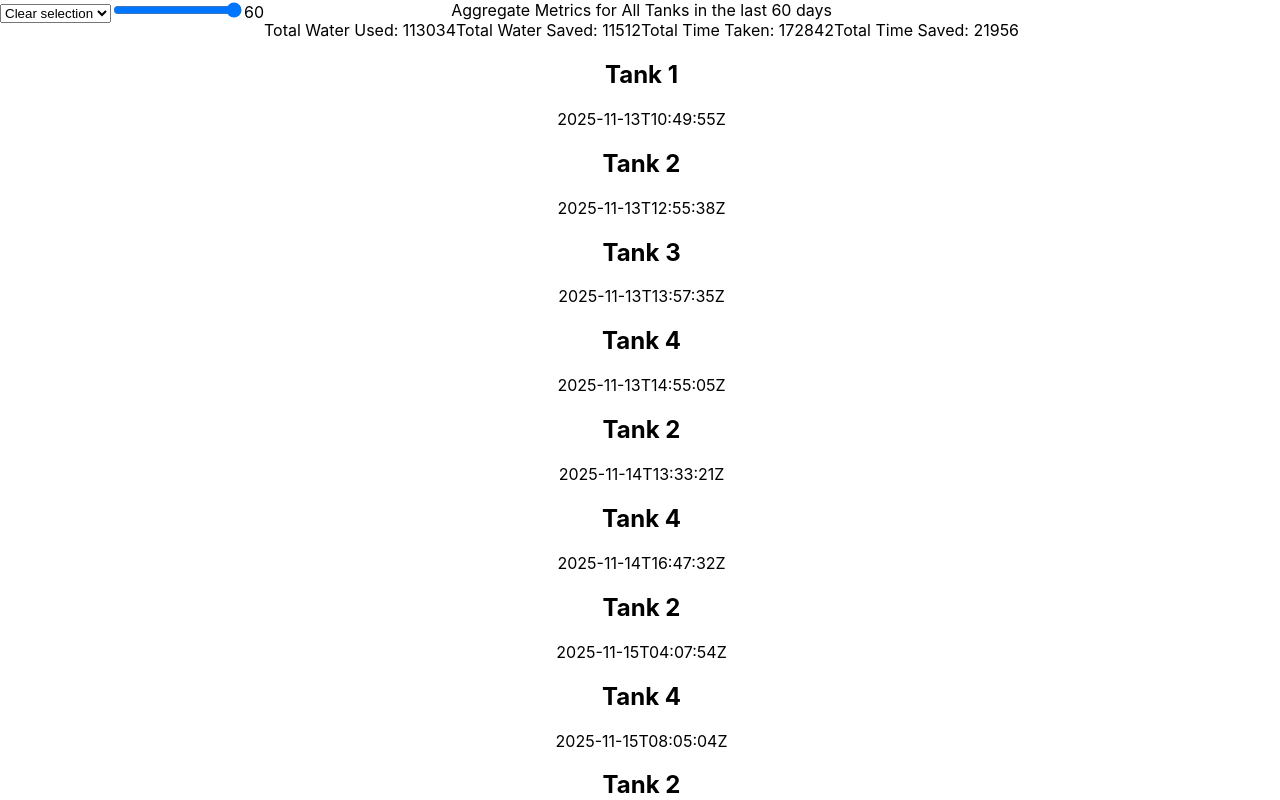
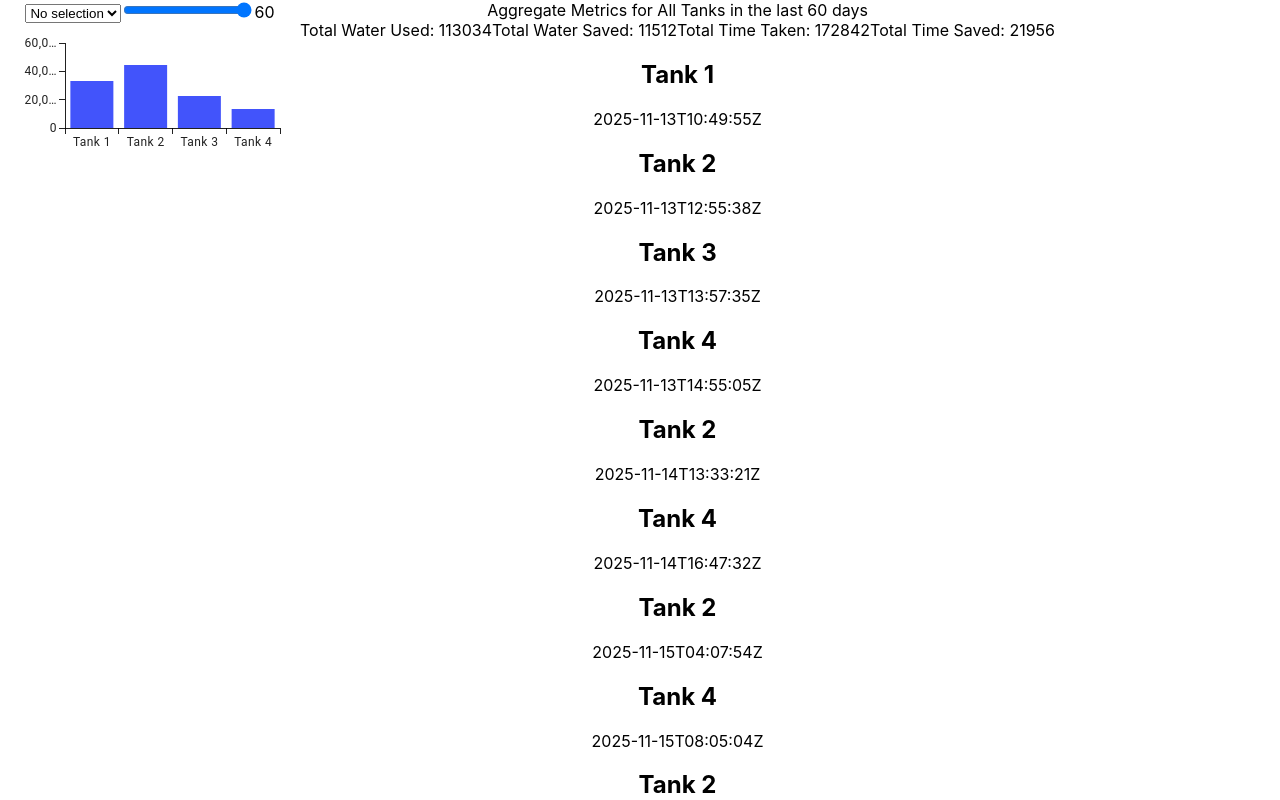
Before and after one commit to christinapan98/laminar_exercise, a React (Create React App) app: page / in a window 1280 px wide. Shown: the top 800 px of the page. Built offline with nearby package versions, Linux system fonts and the light colour scheme.

Commit message:
Add bar chart

```diff
--- a/src/App.tsx
+++ b/src/App.tsx
@@ -1,6 +1,7 @@
-import React, {useState} from 'react';
+import React, {useState, useEffect} from 'react';
 import data from './data/data.json';
 import List from './components/List.tsx';
+import { BarChart } from '@mui/x-charts/BarChart';
 
 import './App.css';
 
@@ -16,14 +17,25 @@ function App() {
     return diffDays <= dateFilter;
   };
 
+  const calculateTotalWaterUsagePerTank = () => {
+    const tankWaterUsage: {[key: string]: number} = {};
+    data.forEach(item => {
+      if (!tankWaterUsage[item.tank_name]) {
+        tankWaterUsage[item.tank_name] = 0;
+      }
+      tankWaterUsage[item.tank_name] += item.metrics.Water || 0;
+    });
+    return tankWaterUsage;
+  }
+
   const uniqueTankNames = Array.from(new Set(data.map(item => item.tank_name)));
-
+  const tankWaterUsage = calculateTotalWaterUsagePerTank();
   return (
     <div className="App">
       <div className="App-filters">
          <select value={nameFilter} onChange={(e) => setNameFilter(e.target.value)}>
           <option value="">
-            Clear selection
+            No selection
           </option>
           {[...uniqueTankNames].map(item => (
             <option key={item} value={item}>
@@ -35,6 +47,22 @@ function App() {
         <input type="range" id="volume" name="volume" min={0} max={60} value={dateFilter}
         onChange={(e) => setDateFilter(Number(e.target.value))}/>
         {dateFilter}
+
+        <BarChart
+          xAxis={[
+            {
+              id: 'barCategories',
+              data: [...uniqueTankNames],
+            },
+          ]}
+          series={[
+            {
+              data: Object.values(tankWaterUsage),
+            },
+          ]}
+          height={150}
+          width={300}
+        />
       </div>
 
       <List data={data.filter(item => item.tank_name.includes(nameFilter) && isStartWithinDateRange(item.start_time))} nameFilter={nameFilter} dateFilter={dateFilter}/>
```
